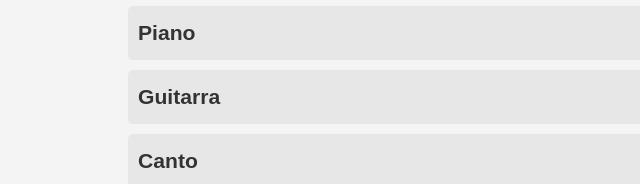
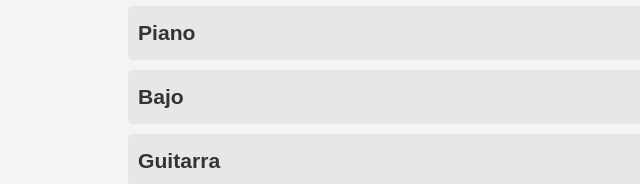
Before and after one commit to davequint/ketoretescuela.github.io, a plain HTML site: page index.html in a window 1280 px wide. Shown: the part 567-751 px from the top of the page, 0-640 px from the left. Drawn offline with Linux system fonts and the light colour scheme.

Commit message:
Update index.html

```diff
--- a/index.html
+++ b/index.html
@@ -30,6 +30,12 @@
                     <div class="course-title">Piano</div>
                     <div class="course-description">
                         <p>Aprende a tocar piano desde cero o mejora tus habilidades con ejercicios de tecnica especialmente diseñados.</p>
+                    </div>
+                </li>
+                <li class="course">
+                    <div class="course-title">Bajo</div>
+                    <div class="course-description">
+                        <p>Aprende a tocar Bajo Electrico desde cero o mejora tus habilidades.</p>
                     </div>
                 </li>
                 <li class="course">
```
